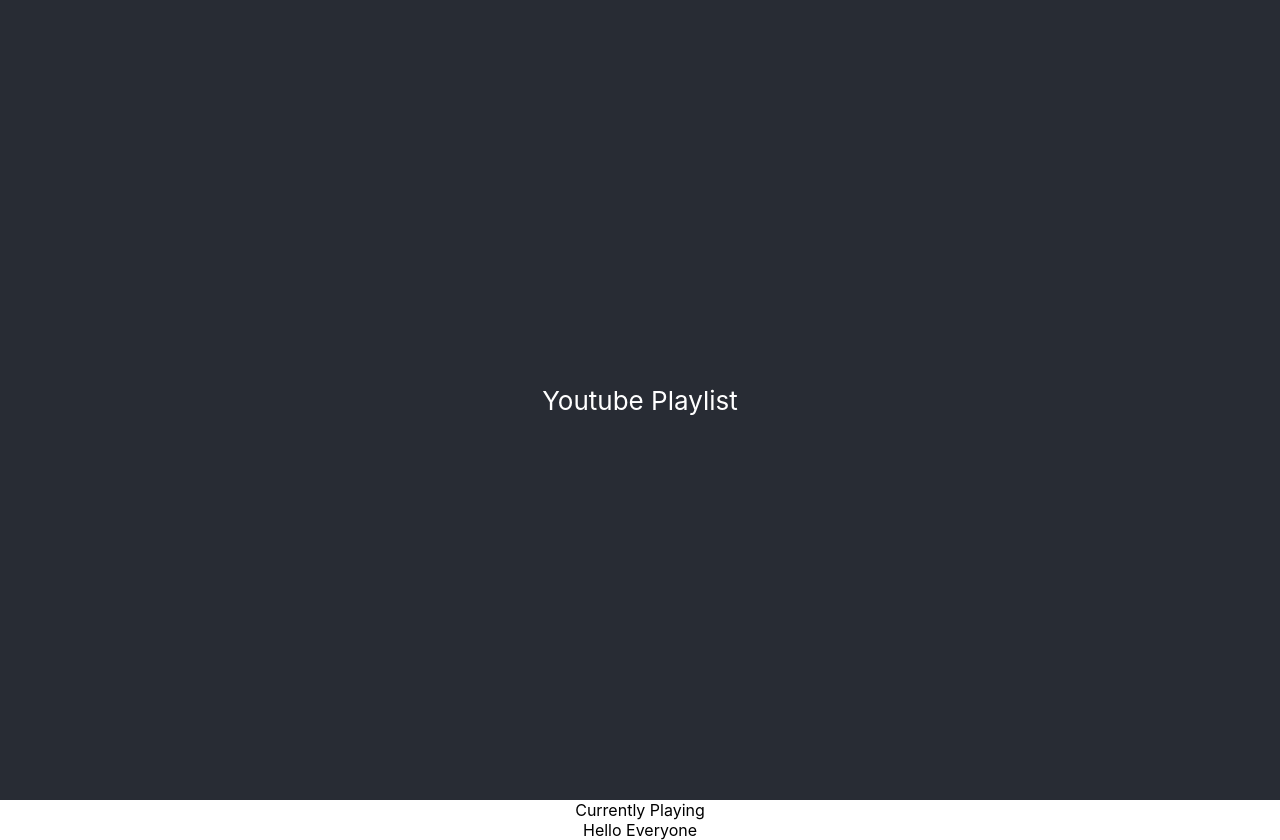
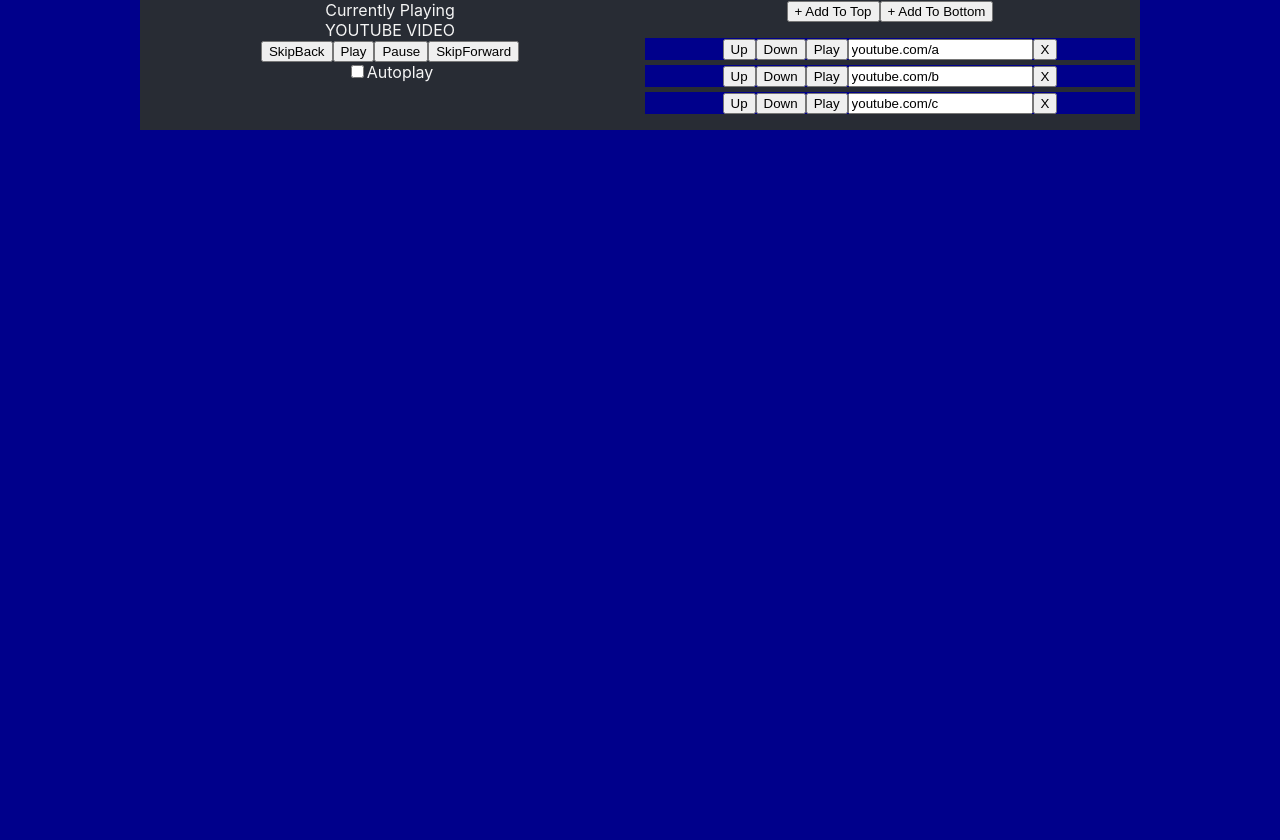
Before and after one commit to Corey255A1/YoutubePlaylist-React, a React (Create React App) app: page / in a window 1280 px wide. After the commit the page ends 800 px from the top, so only its background shows below. Built offline with nearby package versions, Linux system fonts and the light colour scheme.

Commit message:
Getting the basic structure in place

```diff
--- a/src/App.css
+++ b/src/App.css
@@ -1,5 +1,12 @@
 .App {
+  margin: 0 auto;
+  width: 85%;
+  max-width: 1000px;
+  display: flex;
+  flex-direction: row;
   text-align: center;
+  background-color: #282c34;
+  color: whitesmoke;
 }
 
 .App-logo {
--- a/src/App.tsx
+++ b/src/App.tsx
@@ -15,7 +15,20 @@
   constructor(props:any){
     super(props);
     this.state = {
-      playlist:new Array<PlaylistItem>(),
+      playlist:[
+        {
+          url:"youtube.com/a",
+          id:1
+        },
+        {
+          url:"youtube.com/b",
+          id:2
+        },
+        {
+          url:"youtube.com/c",
+          id:3
+        }
+      ],
       currentPlaybackItem:null,
       currentPlayListIndex:-1
     }
@@ -23,11 +36,13 @@
   render(): React.ReactNode {
     return (
       <div className="App">
-        <header className="App-header">
-          Youtube Playlist
-        </header>
+        <div style={{width:"50%"}}>
         <PlaybackComponent playlistItem={this.state.currentPlaybackItem}></PlaybackComponent>
+        </div>
+        <div style={{width:"50%"}}>
         <PlaylistComponent playlist={this.state.playlist} currentPlayListIndex={this.state.currentPlayListIndex}></PlaylistComponent>
+        </div>
+
       </div>
     );
   }
--- a/src/components/PlaybackComponent.tsx
+++ b/src/components/PlaybackComponent.tsx
@@ -11,7 +11,20 @@
 
 
     render(): React.ReactNode {
-        return (<div>Currently Playing</div>)
+        return (<div>
+            <div>Currently Playing</div>
+            <div>YOUTUBE VIDEO</div>
+            <div>
+                <button>SkipBack</button>
+                <button>Play</button>
+                <button>Pause</button>
+                <button>SkipForward</button>
+            </div>
+            <div>
+            <input type="checkbox"></input>
+            <label>Autoplay</label>
+            </div>
+            </div>)
     }
 
 
--- /dev/null
+++ b/src/components/PlaylistComponent.css
@@ -0,0 +1,9 @@
+ul{
+    padding: 0;
+    list-style-type: none;
+}
+li{
+    margin: 5px;
+    background-color: darkblue;
+    padding: 0;
+}
--- a/src/components/PlaylistComponent.tsx
+++ b/src/components/PlaylistComponent.tsx
@@ -1,10 +1,12 @@
 import React from "react";
 import { Playlist } from "../data/Playlist";
-
+import { PlaylistItem } from "../data/PlaylistItem";
+import { PlaylistItemComponent } from "./PlaylistItemComponent";
+import "./PlaylistComponent.css";
 export interface PlaylistComponentProps{
-    playlist:Playlist,
-    onItemAdded:Function,
-    onItemRemoved:Function
+    playlist:Playlist;
+    onItemAdded:(item:PlaylistItem)=>void;
+    onItemRemoved:(item:PlaylistItem)=>void;
 
 }
 export class PlaylistComponent extends React.Component<Playlist>{
@@ -12,9 +14,35 @@
         super(props);
     }
 
+    onMoveItem(direction:number){
+
+    }
+
+    onRemoveItem(item:PlaylistItem){
+
+    }
+
+    onPlayItem(item:PlaylistItem){
+
+    }
 
     render(): React.ReactNode {
-        return (<div>Hello Everyone</div>)
+        return (
+            <div>
+                <button>+ Add To Top</button>
+                <button>+ Add To Bottom</button>
+            <ul>
+            {this.props.playlist.map(item=>{
+                return <PlaylistItemComponent
+                    key={item.id}
+                    playlistItem={item}
+                    onMove={this.onMoveItem}
+                    onRemove={this.onRemoveItem}
+                    onPlay={this.onPlayItem}/>
+            })}
+            </ul>
+            </div>
+        )
     }
 
 
--- /dev/null
+++ b/src/components/PlaylistItemComponent.tsx
@@ -0,0 +1,27 @@
+import React from "react";
+import { PlaylistItem } from "../data/PlaylistItem";
+
+export interface PlaylistItemComponentProps{
+    playlistItem:PlaylistItem;
+    onMove:(direction:number)=>void;
+    onRemove:(item:PlaylistItem)=>void;
+    onPlay:(item:PlaylistItem)=>void;
+}
+
+export class PlaylistItemComponent extends React.Component<PlaylistItemComponentProps>{
+    constructor(props:PlaylistItemComponentProps){
+        super(props);
+    }
+
+    render(): React.ReactNode {
+        return (
+            <li>
+                <button>Up</button>
+                <button>Down</button>
+                <button>Play</button>
+                <input type="text" value={this.props.playlistItem.url}></input>
+                <button>X</button>
+            </li>
+        )
+    }
+}
--- a/src/index.css
+++ b/src/index.css
@@ -1,4 +1,5 @@
 body {
+  background-color: darkblue;
   margin: 0;
   font-family: -apple-system, BlinkMacSystemFont, 'Segoe UI', 'Roboto', 'Oxygen',
     'Ubuntu', 'Cantarell', 'Fira Sans', 'Droid Sans', 'Helvetica Neue',
```
